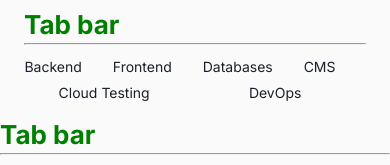
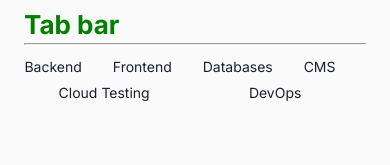
Before and after one commit to Aashik81443/frontend-html, a website: page components.html in a window 390 px wide. Shown: the part 4056-4221 px from the top of the page. After the commit the page ends 4163 px from the top, so only its background shows below. Drawn offline with Linux system fonts and the light colour scheme.

```diff
--- a/components.html
+++ b/components.html
@@ -248,10 +248,6 @@
                         <div class="tab-bar__tabs"><a href=""><p>DevOps</p></a></div>
                     </div>
                 </div>
-                <div style="margin: 10px 0;">
-                    <h2 style="color: green;">Tab bar</h2>
-                    <hr>
-                </div>
             </section>
         </main>
         <footer></footer>
```
